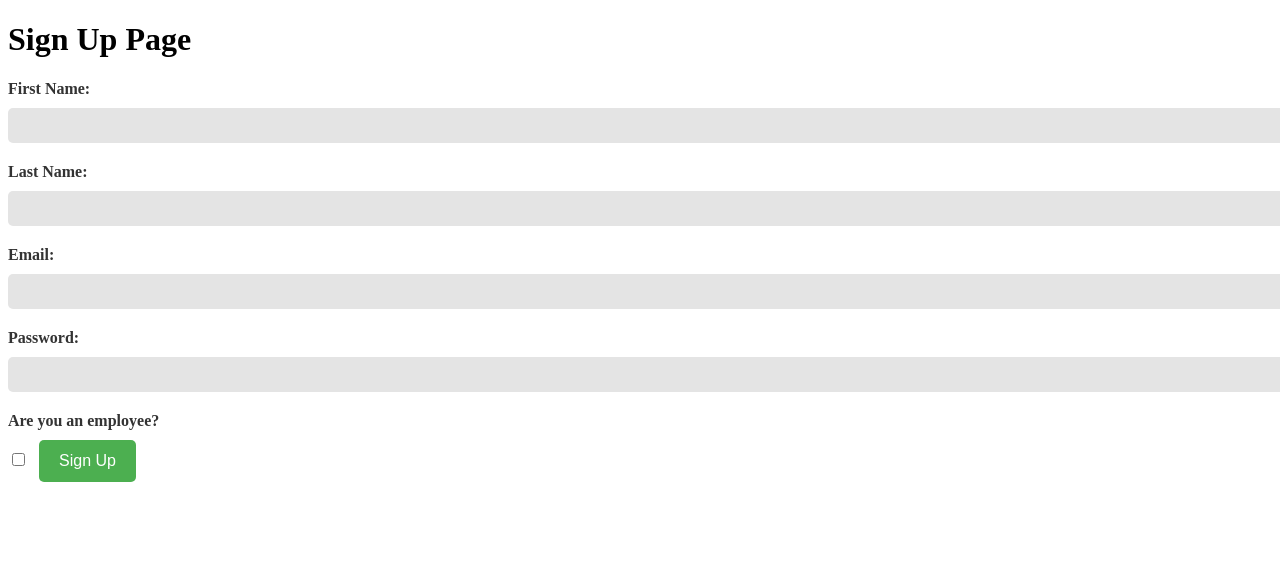
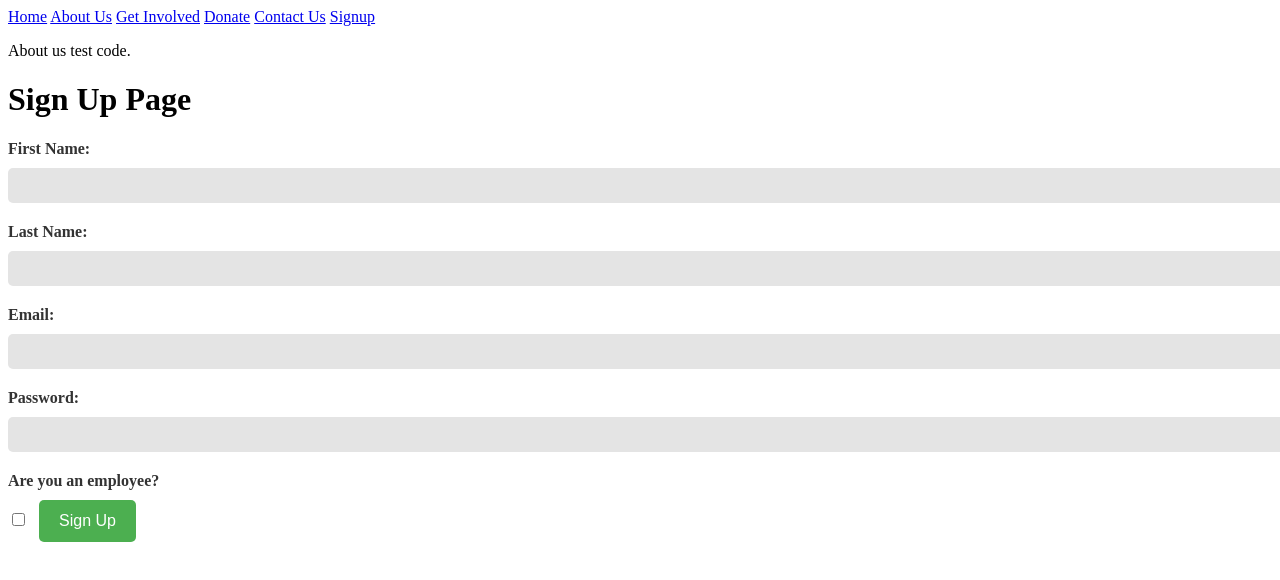
Before and after one commit to barktree707/vincentajii2.github.io, a plain HTML site: page signup.html in a window 1280 px wide. Drawn offline with Linux system fonts and the light colour scheme.

Commit message:
Update signup.html

```diff
--- a/signup.html
+++ b/signup.html
@@ -6,6 +6,27 @@
 	<link rel="stylesheet" type="text/css" href="signup.css">
 </head>
 <body>
+
+    <!DOCTYPE html>
+<html>
+    <head>
+        <title>Example</title>
+    </head>
+    <body>
+<!-- Navigation -->
+    <nav>
+      <a href="index.html">Home</a>
+      <A HREF="About Us.html">About Us</A>
+      <a href="#">Get Involved</a>
+      <a href="Donate.html">Donate</a>
+      <a href="Contact Us.html">Contact Us</a>
+      <a href="signup.html">Signup</a>
+    </nav>
+
+        <p>About us test code.</p>
+    </body>
+</html>
+
 	<h1>Sign Up Page</h1>
 	<form>
 
```
